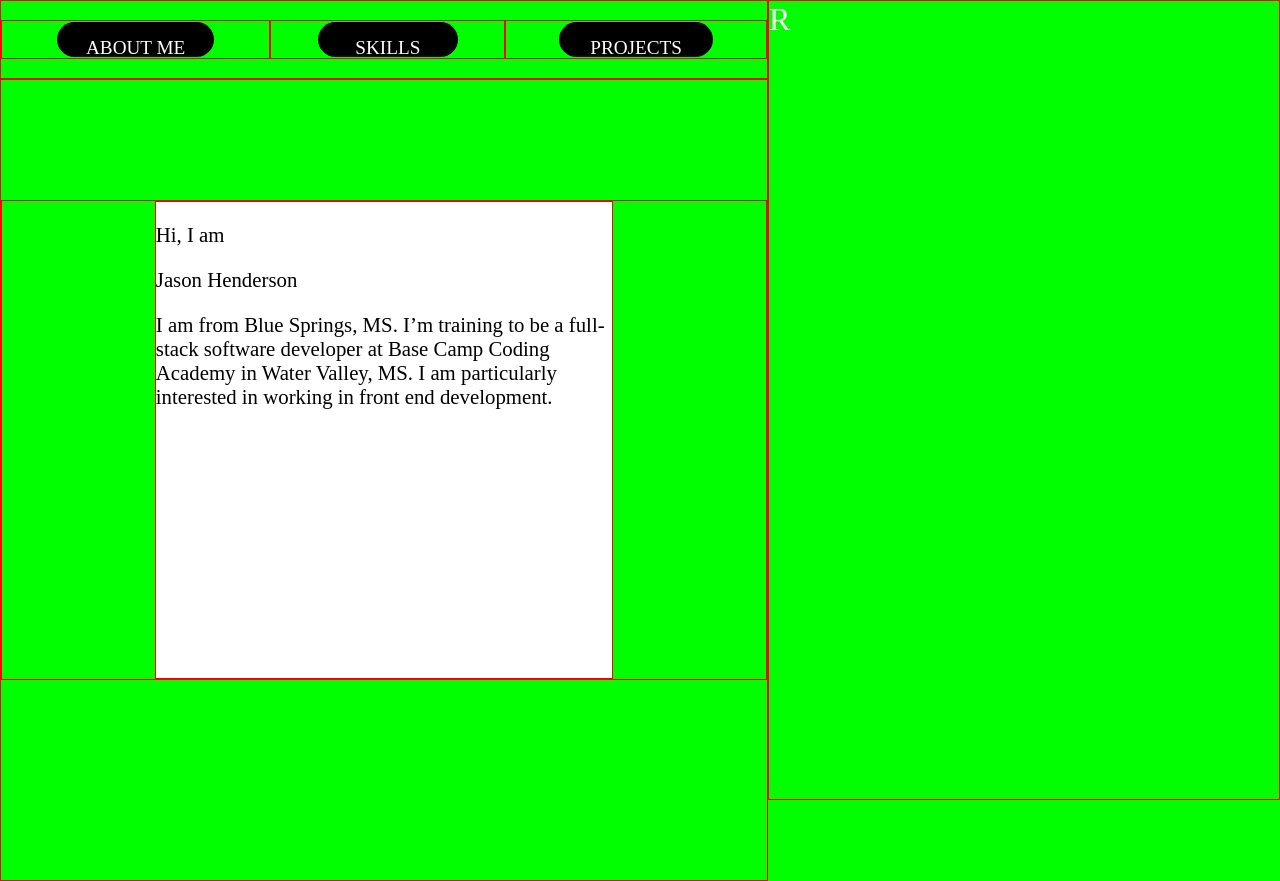
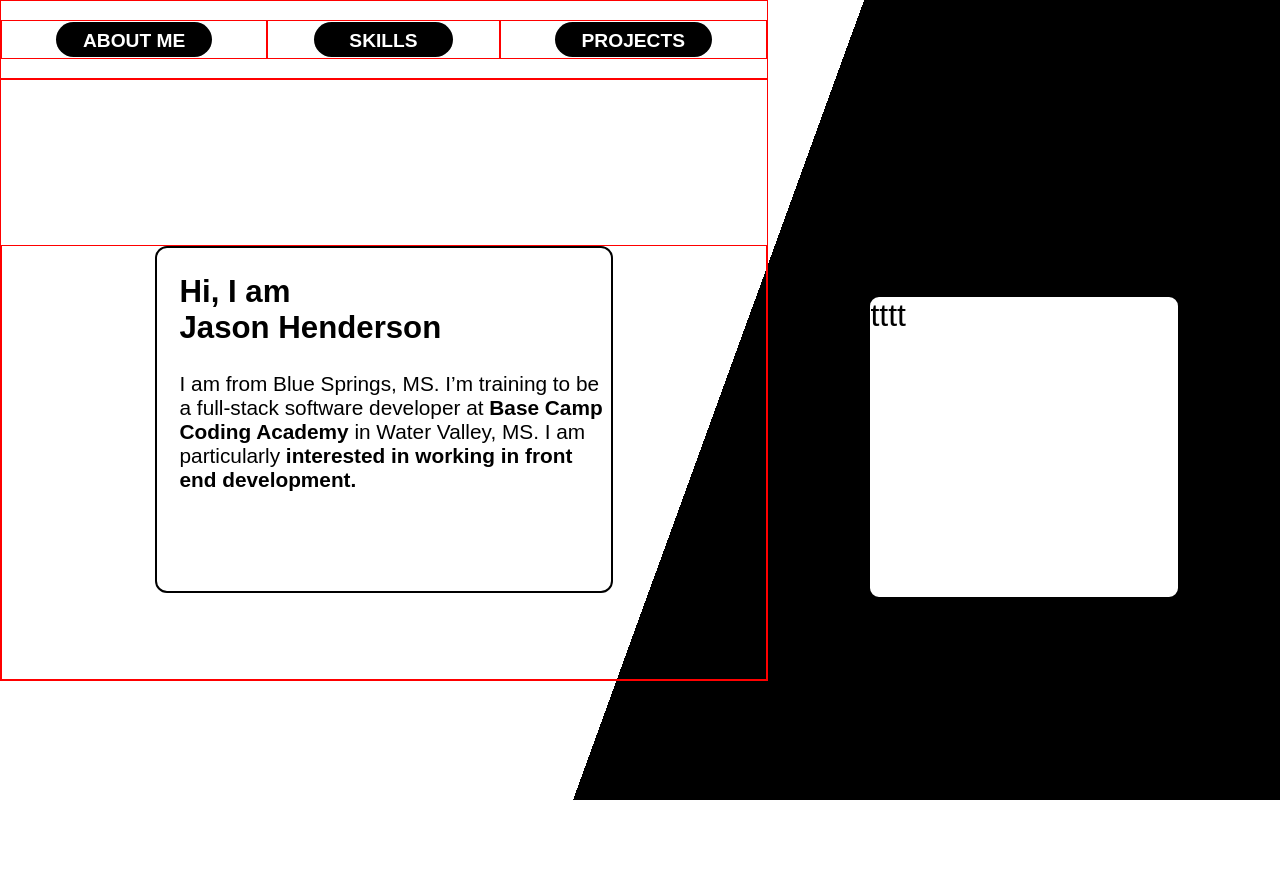
Before and after one commit to jhenderson26-lab/My_Portolios, a plain HTML site: page index.html in a window 1280 px wide. After the commit the page ends 800 px from the top, so only its background shows below. Drawn offline with Linux system fonts and the light colour scheme.

Commit message:
left-side better grid & working rigth

```diff
--- a/index.html
+++ b/index.html
@@ -1,14 +1,14 @@
 
 <!DOCTYPE html>
 
-<html>
+<html class="all">
     <head>
         <title> Portolios </title>
         <link rel="stylesheet" href="style.css">
     </head>
 
     <body class="Body_layout">
-        <div class="main">
+        <div class="rigth-side_homescreen">
 
             <div class="color">
                 <div class="controls">
@@ -34,22 +34,25 @@
                 <div class="color text_layout">
                     <div></div>
                     <div class="color Text_about_me">
-                        <p class="">Hi, I am <br></p>
+                        <h2 class="space">Hi, I am <br><span>Jason Henderson</span></h2>
 
-                        <p class="opening">Jason Henderson</p>
-
-                        <p>I am from Blue Springs, MS. I’m training to be a full-stack software developer at Base Camp Coding Academy in Water Valley, MS. I am particularly interested in working in front end development.</p>
+                        <p class="space">I am from Blue Springs, MS. I’m training to be a full-stack software developer at <b>Base Camp Coding Academy</b>  in Water Valley, MS. I am particularly <b>interested in working in front end development.</b></p>
                     </div>
 
-                    <div></div>
+
                 </div>
-                <div></div>
+
             </div>
         </div>
 
-        <div class="color">
-            R
-        </div>
+
+        <div class="left-side_homescreen">
+            <div class="middle-ground_cender">
+                <div class="color white_back">
+                    tttt
+                </div>
+            </div>
+
 
     </body>
 </html>
--- a/style.css
+++ b/style.css
@@ -1,14 +1,21 @@
+.all, .Body_layout {
+    margin: 0%;
+    height: 100%;
+    overflow: hidden;
+}
+
 .Body_layout {
     margin: 0;
     height: 100vh;
-    background: rgb(1, 255, 1);
+    /* background: rgb(1, 255, 1); */
     display: grid;
     grid-template-columns: 60% 40%;
-    /* grid-template-rows: 10% 50%; */
+    grid-template-rows: 75% 25%;
 
     color: red;
     font-size: 2rem;
-    font-family: ;
+    font-family: Arial, sans-serif;
+    background-image: -webkit-linear-gradient( -20deg, white 0%, white 55%, black 0%, black 60%);
 
 }
 
@@ -16,15 +23,15 @@
     display: grid;
     grid-template-columns: auto auto auto;
     grid-template-rows: 25% 50% 25%;
-    font-size: 60%;
-
+    font-size: 1.5vw;
+    font-weight: bold;
 
 }
 .about_me, .skills, .projects {
- border: 1px solid red;
- display: flex;
- justify-content: center;
- align-items: center;
+    border: 1px solid red;
+    display: flex;
+    justify-content: center;
+    align-items: center;
 
 
 }
@@ -36,7 +43,8 @@
     border-radius: 30px;
     padding-left: 12px;
     padding-right: 12px;
-    padding-top: 15px;
+    padding-top: 7.5px;
+    padding-bottom: 7.5px;
     text-align: center;
 }
 
@@ -57,7 +65,7 @@
 .Who_Am_I {
     display: grid;
     height:100%;
-    grid-template-rows: 15% 60% 25%;
+    /* grid-template-rows: 15% 60% 25%; */
 
 }
 
@@ -65,17 +73,34 @@
     background-color: white;
     color: black;
     font-size: 65%;
+    border-radius: 12px;
+    border: 2px solid black;
 }
 
 .text_layout {
     display: grid;
     grid-template-columns: 20% 60% 20%;
+    grid-template-rows: auto 20%;
+}
+
+.space {
+    padding-left: 5%;
+}
+
+
+.white_back {
+    background-color: white;
+    border: 3px solid black;
+    border-radius: 12px;
+    width: 60%;
+    height: 50%;
+    color: black;
+}
+
+.middle-ground_cender {
+    display: flex;
+    justify-content: center;
+    align-items: end;
+    height: 100%;
 
 }
-
-.am {
-    background-color: black;
-    display: flex;
-
-
-}
```
